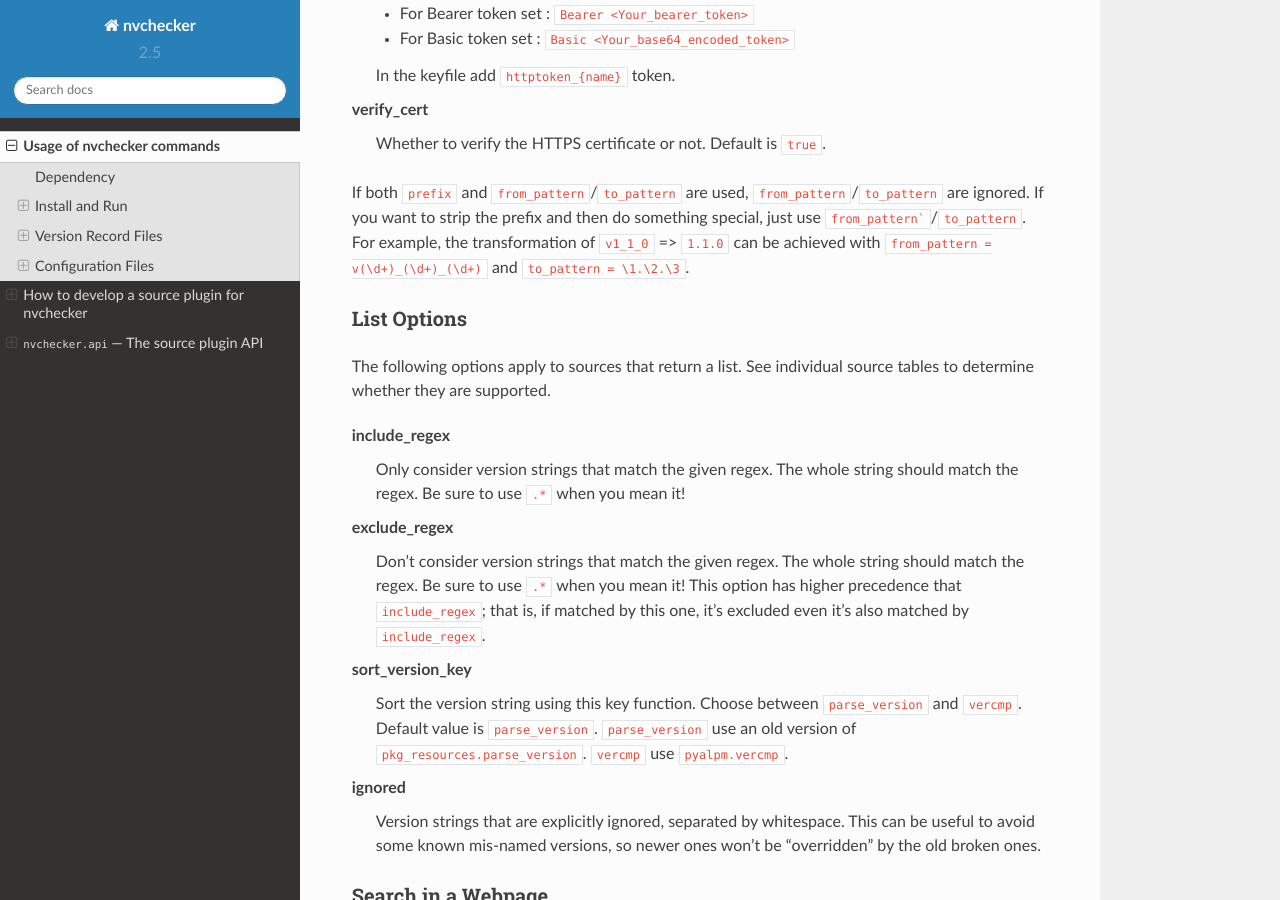
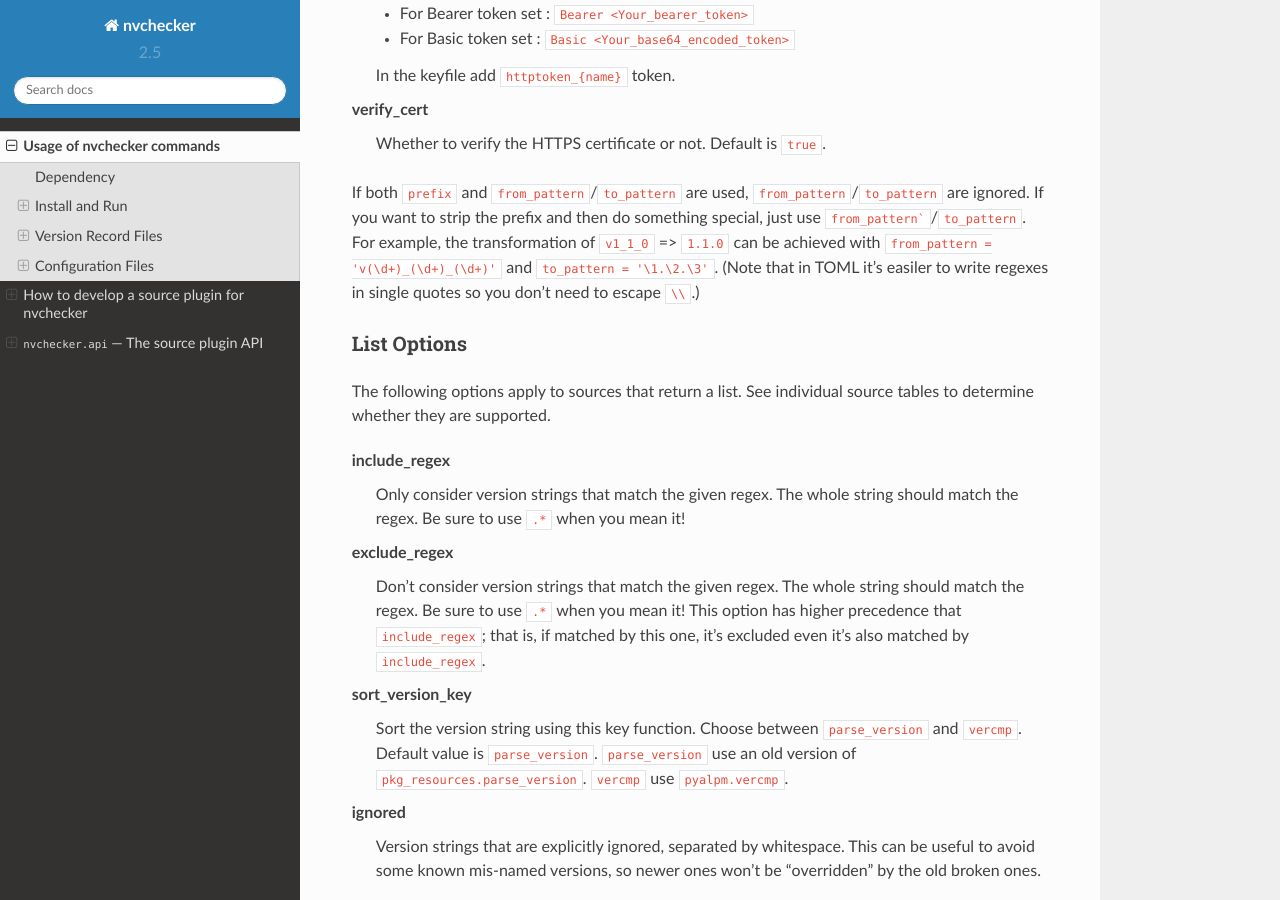
Before and after one commit to lilydjwg/nvchecker, a Sphinx documentation site: the page built from docs/usage.rst, in a window 1280 px wide and 900 px high, scrolled down 6059 px. Built offline with Sphinx 7.4.7 and the Read the Docs theme 2.0.0, drawn with Linux system fonts in a browser that asks for light colours.

Commit message:
doc: update example to use toml syntax
fixes #204.
[skip ci]

````diff
--- a/docs/usage.rst
+++ b/docs/usage.rst
@@ -216,7 +216,8 @@ If both ``prefix`` and ``from_pattern``/``to_pattern`` are used,
 ``from_pattern``/``to_pattern`` are ignored. If you want to strip the prefix
 and then do something special, just use ``from_pattern```/``to_pattern``. For
 example, the transformation of ``v1_1_0`` => ``1.1.0`` can be achieved with
-``from_pattern = v(\d+)_(\d+)_(\d+)`` and ``to_pattern = \1.\2.\3``.
+``from_pattern = 'v(\d+)_(\d+)_(\d+)'`` and ``to_pattern = '\1.\2.\3'``.
+(Note that in TOML it's easiler to write regexes in single quotes so you don't need to escape ``\\``.)
 
 .. _list options:
 
````
